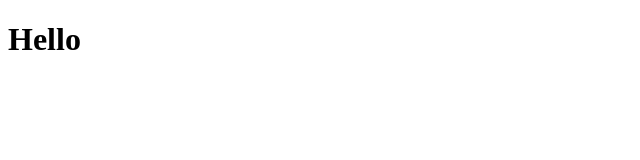
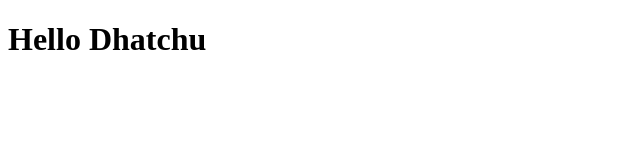
Before and after one commit to DHATCHAYANI-CSE/git-ass5, a plain HTML site: page index.html in a window 1280 px wide. Shown: the whole page, without its empty margins (0-640 px from the left). Drawn offline with Linux system fonts and the light colour scheme.

Commit message:
Main Updated

```diff
--- a/index.html
+++ b/index.html
@@ -6,6 +6,6 @@
     <title>Document</title>
 </head>
 <body>
-    <h1>Hello</h1>
+    <h1>Hello Dhatchu</h1>
 </body>
 </html>
```
